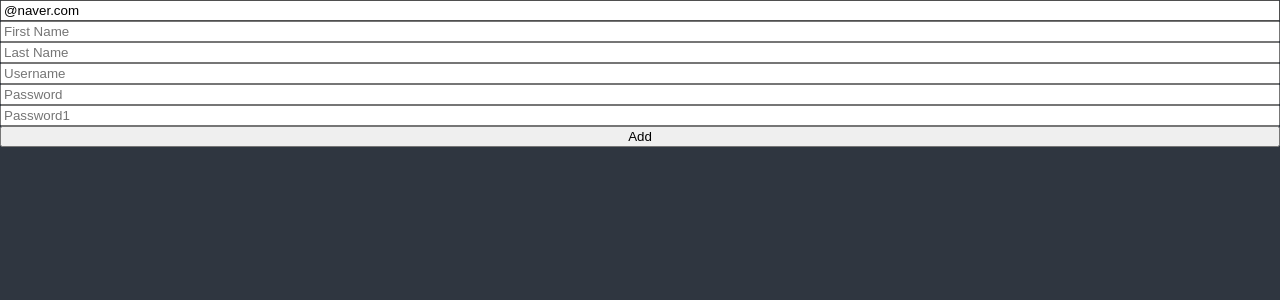
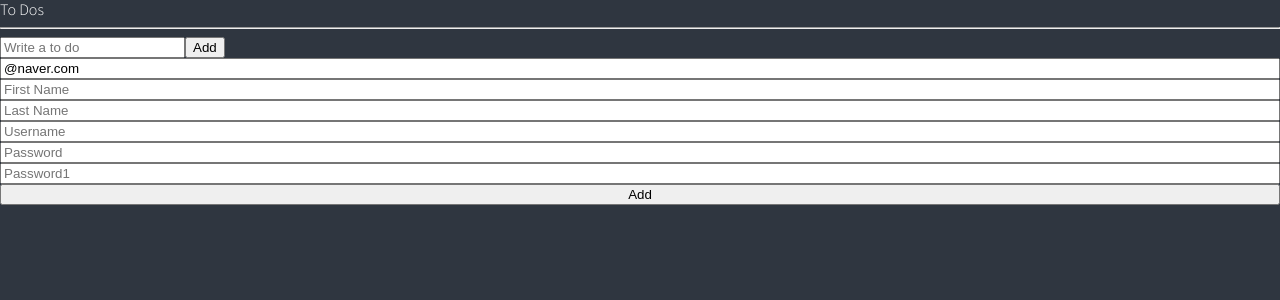
Before and after one commit to plusbeauxjours/toDo-web, a React (Create React App) app: page / in a window 1280 px wide. Shown: the top 300 px of the page. Built offline with nearby package versions, Linux system fonts and the light colour scheme.

Commit message:
WIP: todoList

```diff
--- a/src/App.tsx
+++ b/src/App.tsx
@@ -1,5 +1,6 @@
 import { createGlobalStyle } from "styled-components";
-import ToDoList from "./ToDoList";
+import ToDoListPractice from "./components/ToDoListPractice";
+import ToDoList from "./components/ToDoList";
 
 const GlobalStyle = createGlobalStyle`
 @import url('https://fonts.googleapis.com/css2?family=Source+Sans+Pro:wght@300;400&display=swap');
@@ -71,6 +72,7 @@
     <>
       <GlobalStyle />
       <ToDoList />
+      <ToDoListPractice />
     </>
   );
 }
--- /dev/null
+++ b/src/components/ToDoList.tsx
@@ -0,0 +1,51 @@
+import { useForm } from "react-hook-form";
+import { atom, useRecoilState } from "recoil";
+
+interface IForm {
+  toDo: string;
+}
+
+interface IToDo {
+  text: string;
+  id: number;
+  category: "TO_DO" | "DOING" | "DONE";
+}
+
+const toDoState = atom<IToDo[]>({
+  key: "toDo",
+  default: [],
+});
+
+function ToDoList() {
+  const [toDos, setToDos] = useRecoilState(toDoState);
+  const { register, handleSubmit, setValue } = useForm<IForm>();
+  const handleValid = ({ toDo }: IForm) => {
+    setToDos((oldToDos) => [
+      { text: toDo, id: Date.now(), category: "TO_DO" },
+      ...oldToDos,
+    ]);
+    setValue("toDo", "");
+  };
+  return (
+    <div>
+      <h1>To Dos</h1>
+      <hr />
+      <form onSubmit={handleSubmit(handleValid)}>
+        <input
+          {...register("toDo", {
+            required: "Please write a To Do",
+          })}
+          placeholder="Write a to do"
+        />
+        <button>Add</button>
+      </form>
+      <ul>
+        {toDos.map((toDo) => (
+          <li key={toDo.id}>{toDo.text}</li>
+        ))}
+      </ul>
+    </div>
+  );
+}
+
+export default ToDoList;
--- a/src/ToDoList.tsx
+++ b/src/components/ToDoListPractice.tsx
@@ -1,7 +1,7 @@
 import React from "react";
 import { useForm } from "react-hook-form";
 
-// function ToDoList() {
+// function ToDoListPractice() {
 //   const [toDo, setToDo] = useState("");
 
 //   const onChange = (event: React.FormEvent<HTMLInputElement>) => {
@@ -36,7 +36,7 @@
   extraError?: string;
 }
 
-function ToDoList() {
+function ToDoListPractice() {
   const {
     register,
     handleSubmit,
@@ -121,4 +121,4 @@
   );
 }
 
-export default ToDoList;
+export default ToDoListPractice;
```
